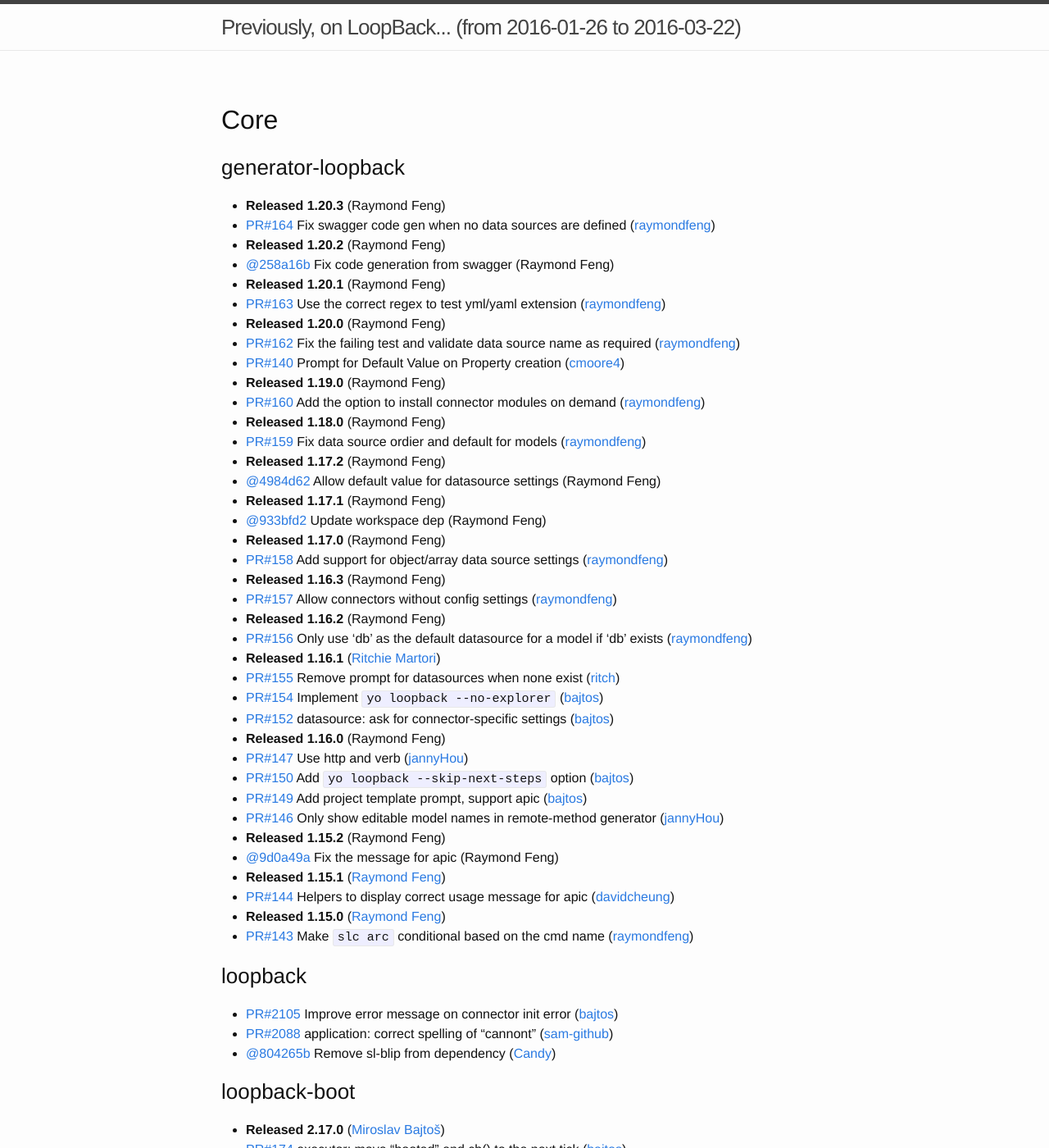
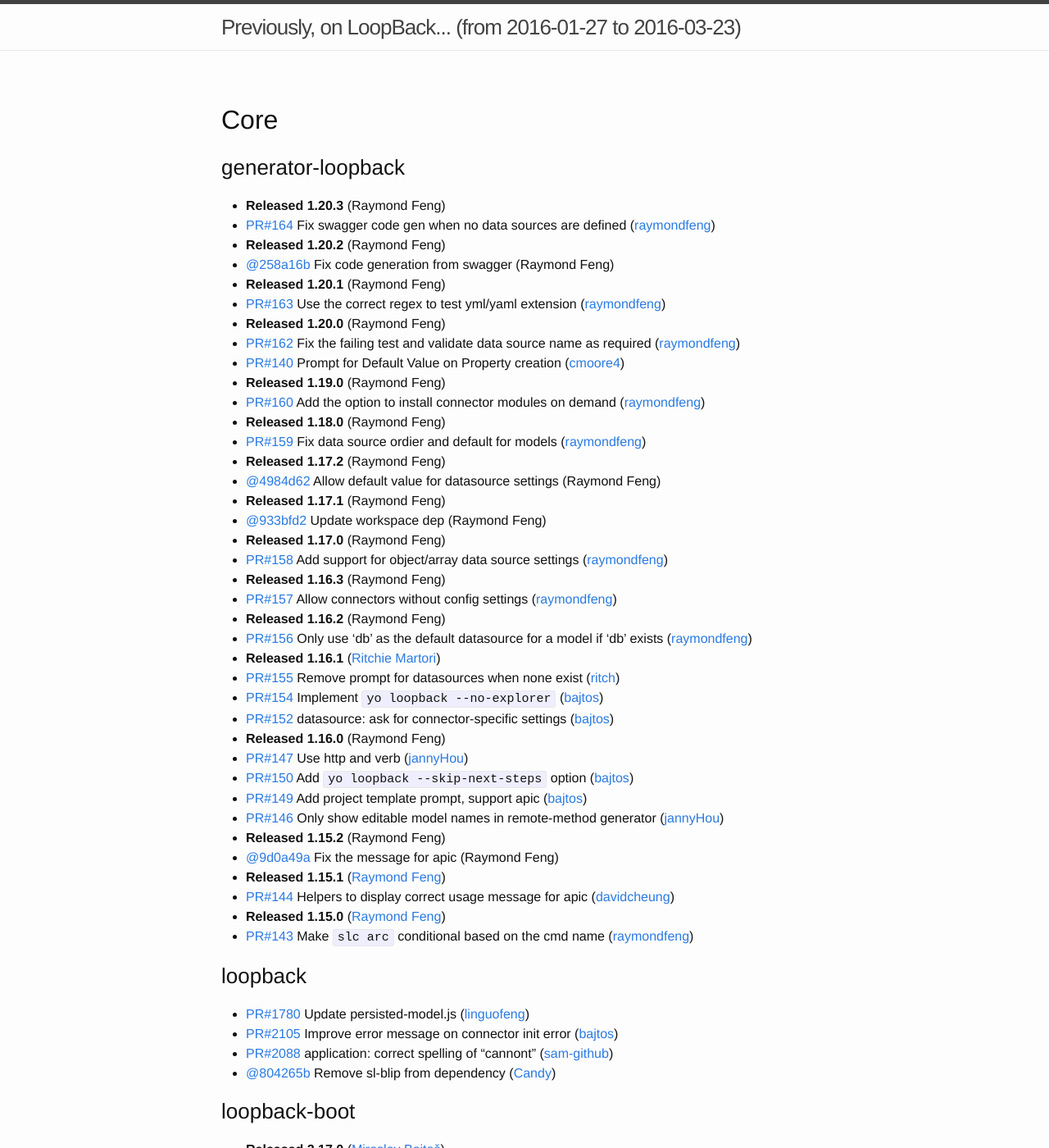
Before and after one commit to strongloop/loopback, a Jekyll site: the page built from index.md, in a window 1280 px wide and 1400 px high. Shown: the whole window at 82% size. Built offline with Jekyll 4.4.1, drawn with Linux system fonts in a browser that asks for light colours.

Commit message:
Update changelog

```diff
--- a/index.md
+++ b/index.md
@@ -1,6 +1,6 @@
 ---
 layout: page
-since: (from 2016-01-26 to 2016-03-22)
+since: (from 2016-01-27 to 2016-03-23)
 ---
 
 ## Core
@@ -47,6 +47,7 @@
 
 
 ### loopback
+ * [PR#1780](https://github.com/strongloop/loopback/pull/1780) Update persisted-model.js ([linguofeng](https://github.com/linguofeng))
  * [PR#2105](https://github.com/strongloop/loopback/pull/2105) Improve error message on connector init error ([bajtos](https://github.com/bajtos))
  * [PR#2088](https://github.com/strongloop/loopback/pull/2088) application: correct spelling of "cannont" ([sam-github](https://github.com/sam-github))
  * [@804265b](https://github.com/strongloop/loopback/commit/804265b801187b072ae182b1f35b9594b304f25f) Remove sl-blip from dependency ([Candy](https://github.com/0candy))
```
